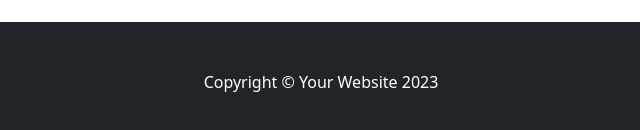
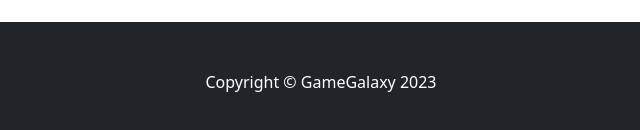
Before and after one commit to davidyusaku-13/ecom, a plain HTML site: page index.html in a window 1280 px wide. Shown: the part 2306-2436 px from the top of the page, 319-959 px from the left. Drawn offline with nearby package versions, Linux system fonts and the light colour scheme.

Commit message:
Update index.html

```diff
--- a/index.html
+++ b/index.html
@@ -463,7 +463,7 @@
     <footer class="py-5 bg-dark">
       <div class="container">
         <p class="m-0 text-center text-white">
-          Copyright &copy; Your Website 2023
+          Copyright &copy; GameGalaxy 2023
         </p>
       </div>
     </footer>
```
